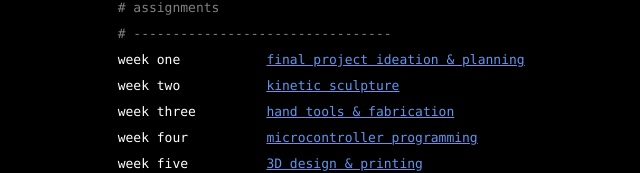
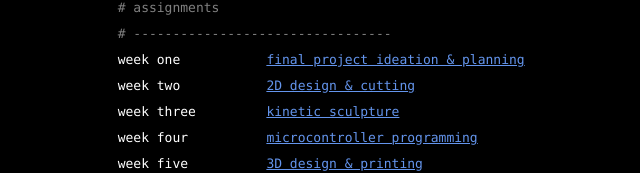
Before and after one commit to manas-kulkarnii/PS70, a plain HTML site: page index.html in a window 1280 px wide. Shown: the part 375-548 px from the top of the page, without its empty margins (6-646 px from the left). Drawn offline with Linux system fonts and the light colour scheme.

Commit message:
Update index.html

```diff
--- a/index.html
+++ b/index.html
@@ -48,10 +48,10 @@
   week one           <a href="weeks/week1/1.html">final project ideation & planning</a>
   </pre>
   <pre>
-  week two           <a href="weeks/week2/2.html">kinetic sculpture</a>
+  week two           <a href="weeks/week2/2.html">2D design & cutting</a>
   </pre>
   <pre>
-  week three         <a href="weeks/week3/3.html">hand tools & fabrication</a>
+  week three         <a href="weeks/week3/3.html">kinetic sculpture</a>
   </pre>
   <pre>
   week four          <a href="weeks/week4/4.html">microcontroller programming</a>
```
